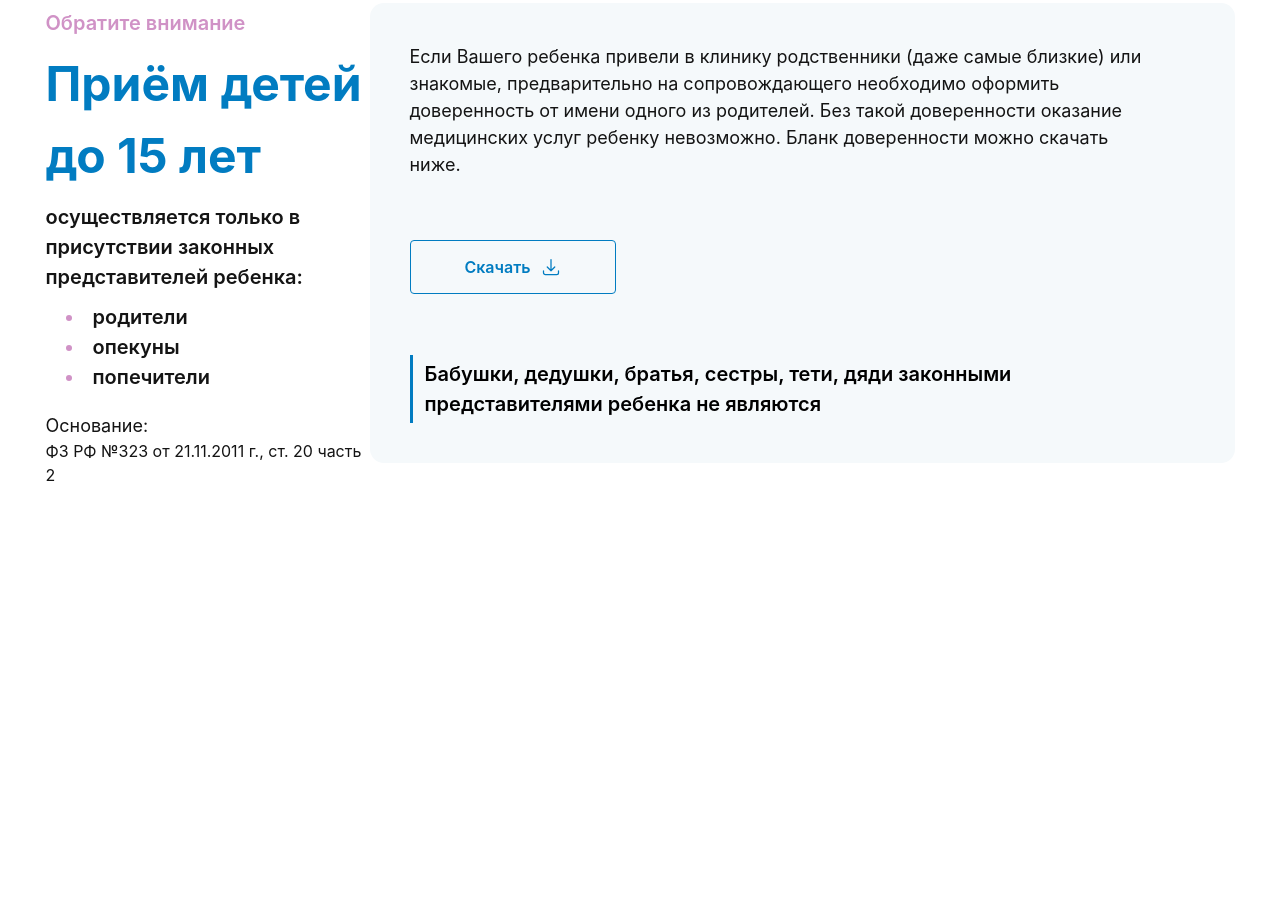
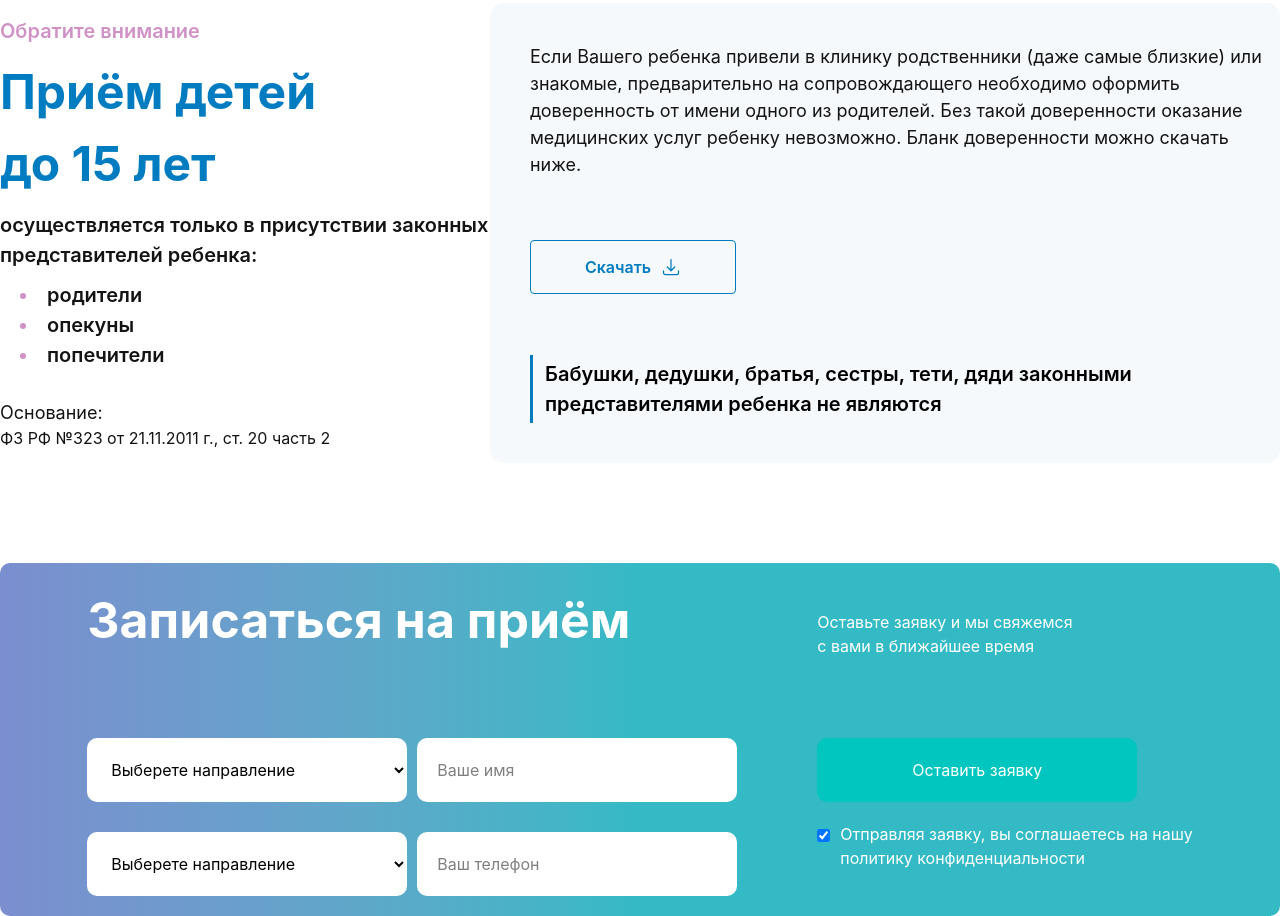
Before and after one commit to usmonnh-hub/GMS, a website: page src/u3mon.html in a window 1280 px wide. Shown: the part 1694-2610 px from the top of the page. Before the commit the page ends 2181 px from the top, so only its background shows below. Drawn offline with nearby package versions, Linux system fonts and the light colour scheme; files that its build step writes are made by us from their sources.

Commit message:
section 3

```diff
--- a/src/u3mon.html
+++ b/src/u3mon.html
@@ -114,11 +114,11 @@
             </div>
         </div>
     </section>
-    <div class="max-w-[1200px] mx-auto mt-[70px] flex lg:flex-row flex-col justify-center items-center">
-            <aside class="lg:w-[27%] w-[95%] lg:h-112.5 h-150 flex flex-col items-start justify-evenly gap-y-5">
+    <div class="max-w-[1330px] mx-auto mt-[70px] flex lg:flex-row flex-col justify-center items-center">
+            <aside class="lg:w-[60%] w-[95%] lg:h-112.5 h-150 flex flex-col items-start justify-evenly gap-y-5">
                 <div class="flex flex-col gap-y-2.5">
                     <p class="font-semibold text-[20px] text-[#D092C6]">Обратите внимание</p>
-                    <h1 class="font-bold text-[48px] text-[#017CC1]">Приём детей до 15 лет</h1>
+                    <h1 class="font-bold text-[48px] text-[#017CC1]">Приём детей <br> до 15 лет</h1>
                     <p class="font-semibold text-[20px] text-[#141414]">осуществляется только в присутствии законных
                         представителей
                         ребенка:</p>
@@ -134,7 +134,7 @@
                 </div>
             </aside>
             <div
-                class="lg:w-[865px]  w-[350px] h-[714px] lg:h-[460px] p-10 bg-[#F5F9FB] rounded-[14px] flex flex-col gap-y-[35px] justify-between">
+                class="lg:w-[790px]  w-[350px] h-[714px] lg:h-[460px] p-10 bg-[#F5F9FB] rounded-[14px] flex flex-col gap-y-[35px] justify-between">
                 <p class="lg:w-[745px] text-[18px] text-[#141414]">Если Вашего ребенка привели в клинику родственники
                     (даже
                     самые близкие) или знакомые, предварительно на сопровождающего необходимо оформить доверенность от
@@ -152,5 +152,64 @@
                     братья, сестры, тети, дяди законными <br> представителями ребенка не являются</p>
             </div>
         </div>
+        <section
+        class="max-w-[1350px] mt-[100px] m-auto flex flex-col gap-[30px] lg:flex-row justify-center items-center rounded-[10px] bg-gradient-to-l from-[#33BAC5] via-[#33BAC5] to-[#7B8ECF] p-[20px]"
+      >
+        <aside class="flex flex-col gap-[80px] w-[380px] lg:w-[700px]">
+          <p class="text-[50px] font-bold text-white">Записаться на приём</p>
+          <div class="flex flex-col gap-[30px] justify-center">
+            <div class="flex flex-col gap-[10px] lg:flex-row">
+              <select
+                name=""
+                class="p-[20px] w-[320px] bg-white rounded-[10px]"
+                id=""
+              >
+                <option value="">Выберете направление</option>
+              </select>
+              <input
+                type=""
+                name=""
+                id=""
+                class="p-[20px] w-[320px] bg-white rounded-[10px]"
+                placeholder="Ваше имя"
+              />
+            </div>
+            <div class="flex flex-col gap-[10px] lg:flex-row">
+              <select
+                name=""
+                class="p-[20px] w-[320px] bg-white rounded-[10px]"
+                id=""
+              >
+                <option value="">Выберете направление</option>
+              </select>
+              <input
+                type=""
+                name=""
+                id=""
+                class="p-[20px] w-[320px] bg-white rounded-[10px]"
+                placeholder="Ваш телефон"
+              />
+            </div>
+          </div>
+        </aside>
+        <aside class="flex flex-col gap-[80px] text-white">
+          <p>
+            Оставьте заявку и мы свяжемся<br />
+            с вами в ближайшее время
+          </p>
+          <div>
+            <button class="p-[20px] w-[320px] rounded-[10px] bg-[#00C6BF]">
+              Оставить заявку
+            </button>
+            <div class="flex items-center gap-[10px]">
+              <input type="checkbox" checked name="" id="" />
+              <p class="pt-[20px]">
+                Отправляя заявку, вы соглашаетесь на нашу<br />
+                политику конфиденциальности
+              </p>
+            </div>
+          </div>
+        </aside>
+      </section>
   </body>
  </html>
```
